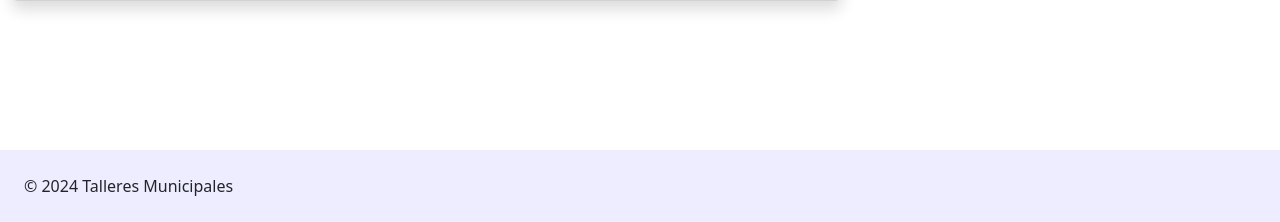
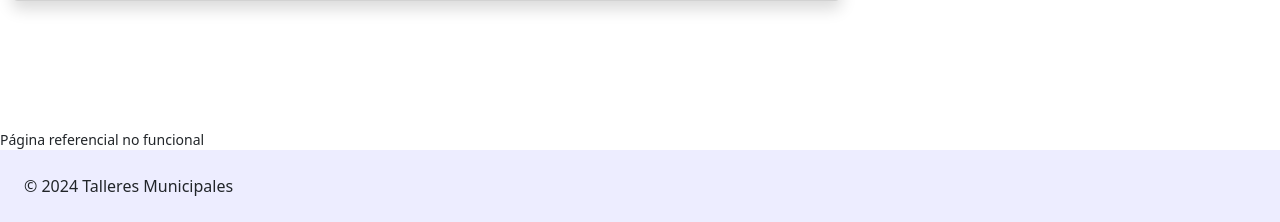
Before and after one commit to Joakosss/TalleresMunicipalidad, a Django app: page /instructor/ in a window 1280 px wide. Shown: the part 578-800 px from the top of the page. Run offline with Django 5.2, Linux system fonts and the light colour scheme; some libraries are stand-ins or nearby versions.

Commit message:
mensaje pagina referencial

```diff
--- a/administradorAPP/templates/pages/base-admin.html
+++ b/administradorAPP/templates/pages/base-admin.html
@@ -23,6 +23,8 @@
     {% block body %}
 
     {% endblock %}
+
+    <small>Página referencial no funcional</small>
     {% include 'components/footer.html' %}
     <script src="https://cdn.jsdelivr.net/npm/bootstrap@5.3.3/dist/js/bootstrap.bundle.min.js" integrity="sha384-YvpcrYf0tY3lHB60NNkmXc5s9fDVZLESaAA55NDzOxhy9GkcIdslK1eN7N6jIeHz" crossorigin="anonymous"></script>
     <script src="https://code.jquery.com/jquery-3.2.1.slim.min.js" integrity="sha384-KJ3o2DKtIkvYIK3UENzmM7KCkRr/rE9/Qpg6aAZGJwFDMVNA/GpGFF93hXpG5KkN" crossorigin="anonymous"></script>
--- a/administradorAPP/templates/pages/crear-municipalidad.html
+++ b/administradorAPP/templates/pages/crear-municipalidad.html
@@ -18,6 +18,8 @@
         <button type="button" id="botonForm" class="btn btn-primary p-3 px-5">Crear</button>
       </div>
     </form>
+
+    <small>Página referencial no funcional</small>
     <script src="https://cdn.jsdelivr.net/npm/bootstrap@5.3.3/dist/js/bootstrap.bundle.min.js" integrity="sha384-YvpcrYf0tY3lHB60NNkmXc5s9fDVZLESaAA55NDzOxhy9GkcIdslK1eN7N6jIeHz" crossorigin="anonymous"></script>
     <script src="{% static 'js/registro.js' %}"></script>
     <script src="https://cdn.jsdelivr.net/npm/sweetalert2@11"></script>
--- a/administradorAPP/templates/pages/municipalidades.html
+++ b/administradorAPP/templates/pages/municipalidades.html
@@ -38,6 +38,8 @@
         <small>Crear municipalidad</small>
       </div>
     </div>
+
+    <small>Página referencial no funcional</small>
     <script src="https://cdn.jsdelivr.net/npm/bootstrap@5.3.3/dist/js/bootstrap.bundle.min.js" integrity="sha384-YvpcrYf0tY3lHB60NNkmXc5s9fDVZLESaAA55NDzOxhy9GkcIdslK1eN7N6jIeHz" crossorigin="anonymous"></script>
     <script src="{% static 'js/registro.js' %}"></script>
     <script src="https://cdn.jsdelivr.net/npm/sweetalert2@11"></script>
--- a/instructorAPP/templates/pages/base-instructor.html
+++ b/instructorAPP/templates/pages/base-instructor.html
@@ -22,6 +22,7 @@
     {% block body %}
 
     {% endblock %}
+    <small>Página referencial no funcional</small>
     {% include 'components/Footer.html' %}
     <script src="https://cdn.jsdelivr.net/npm/bootstrap@5.3.3/dist/js/bootstrap.bundle.min.js" integrity="sha384-YvpcrYf0tY3lHB60NNkmXc5s9fDVZLESaAA55NDzOxhy9GkcIdslK1eN7N6jIeHz" crossorigin="anonymous"></script>
     <script src="https://code.jquery.com/jquery-3.2.1.slim.min.js" integrity="sha384-KJ3o2DKtIkvYIK3UENzmM7KCkRr/rE9/Qpg6aAZGJwFDMVNA/GpGFF93hXpG5KkN" crossorigin="anonymous"></script>
```
